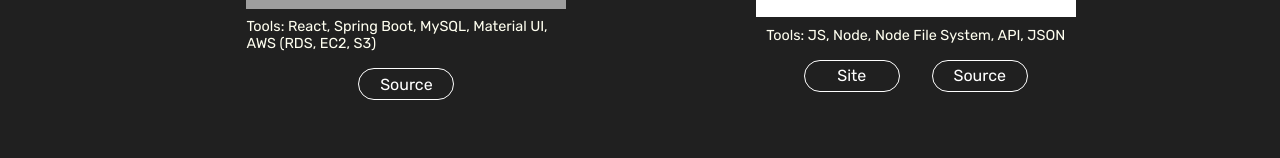
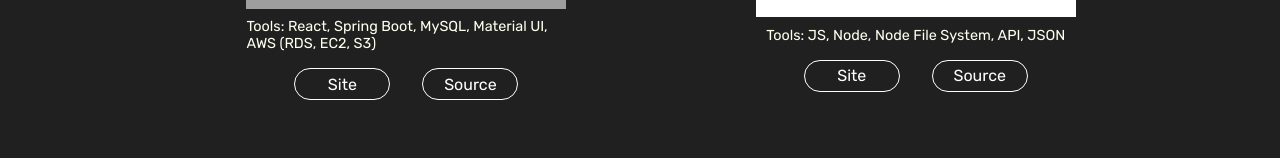
Before and after one commit to anthony-balfour/anthony-balfour.github.io, a React (Create React App) app: page / in a window 1280 px wide. Shown: the part 2316-2474 px from the top of the page. Built offline with nearby package versions, Linux system fonts and the light colour scheme; grey boxes are pictures that could not be loaded; a web font is replaced by a local one.

Commit message:
updated site link to student system aws

```diff
--- a/src/Sections/Projects/projects.js
+++ b/src/Sections/Projects/projects.js
@@ -40,7 +40,7 @@ const Projects = () => {
           <img className="project-img" src={seahawks} alt="Student Management App Screenshot" />
           <p className="tools"> Tools: React, Spring Boot, MySQL, Material UI, AWS (RDS, EC2, S3)</p>
           <aisde className="img-links">
-            {/* <a><p>Site</p></a> */}
+            <a href="http://student-system.s3-website.us-east-2.amazonaws.com"><p>Site</p></a>
             <a href="https://github.com/anthony-balfour/Student-Management-System-FullStack"><p>Source</p></a>
           </aisde>
         </div>
```
